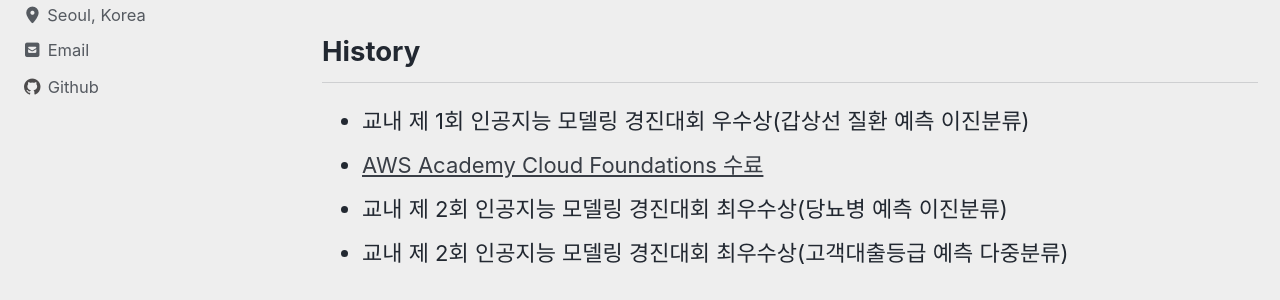
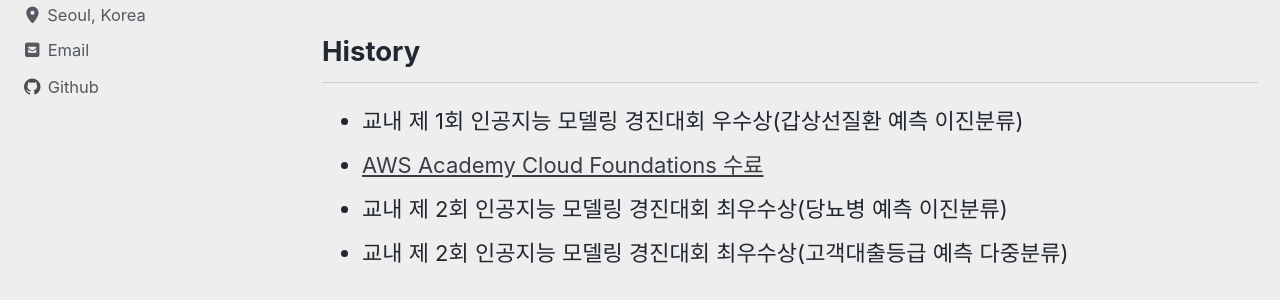
Before and after one commit to ihyunu/ihyunu.github.io, a Jekyll site: the page built from _pages/about.md, in a window 1280 px wide and 900 px high, scrolled down 484 px. Shown: the part 152-452 px from the top of the window. Built offline with Jekyll 4.4.1, drawn with Linux system fonts in a browser that asks for light colours; cached includes are drawn as plain includes.

Commit message:
25.01.24

```diff
--- a/_pages/about.md
+++ b/_pages/about.md
@@ -13,7 +13,7 @@ toc: true
 * MAJOR : 인공지능학과
 
 ## History
-* 교내 제 1회 인공지능 모델링 경진대회 우수상(갑상선 질환 예측 이진분류)
+* 교내 제 1회 인공지능 모델링 경진대회 우수상(갑상선질환 예측 이진분류)
 * [AWS Academy Cloud Foundations 수료](https://www.credly.com/badges/1f43e2d3-e5fd-4453-83fe-642a1283fbd9)
 * 교내 제 2회 인공지능 모델링 경진대회 최우수상(당뇨병 예측 이진분류)
 * 교내 제 2회 인공지능 모델링 경진대회 최우수상(고객대출등급 예측 다중분류)
```
